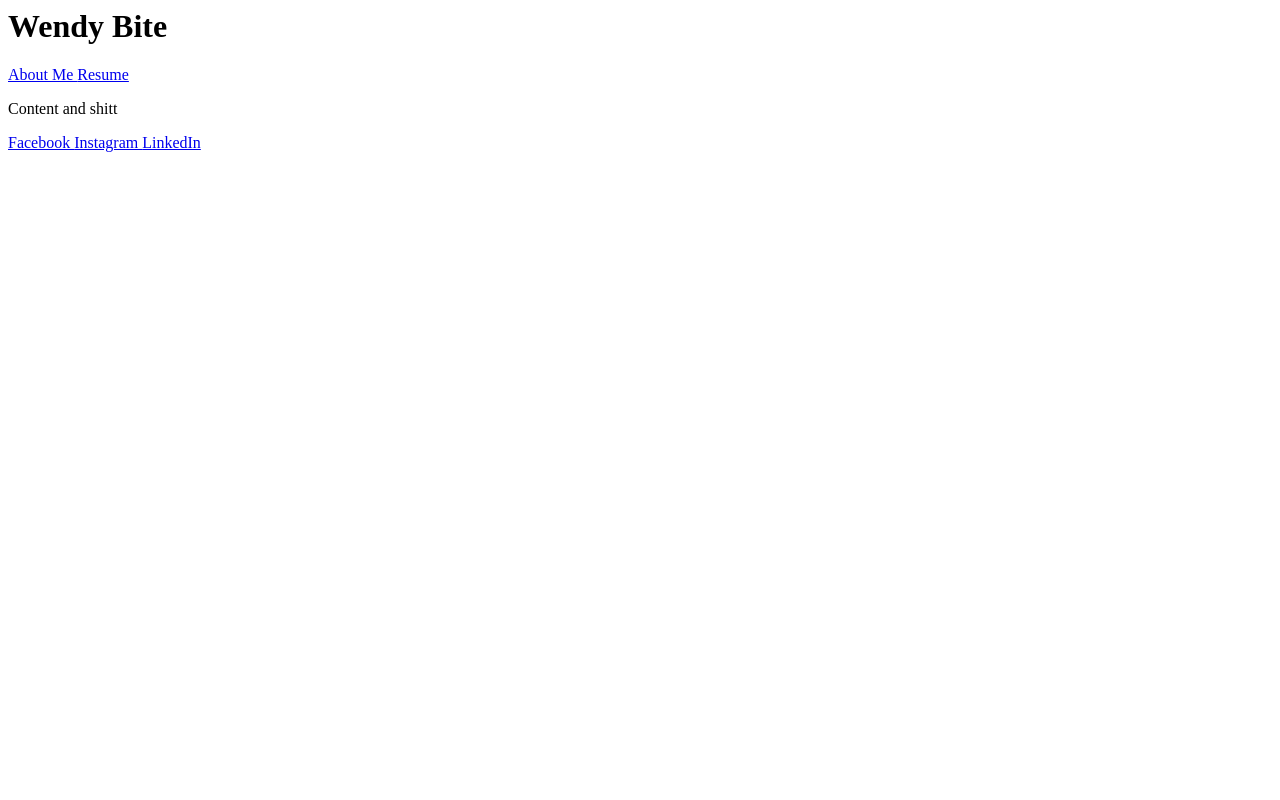
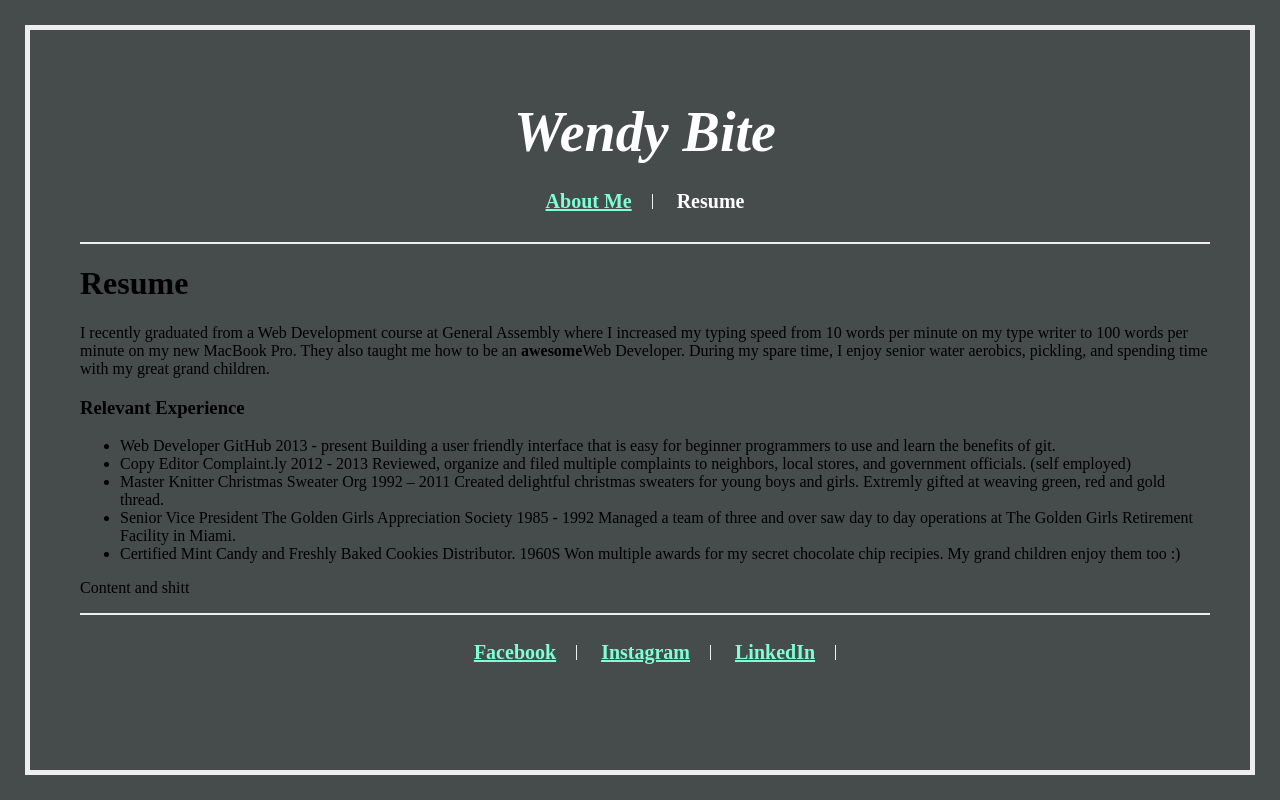
Before and after one commit to joyvaleriee/WendyBitSol--HW-2, a plain HTML site: page index.html in a window 1280 px wide. Drawn offline with Linux system fonts and the light colour scheme.

Commit message:
Updating gh-pages from master branch via GitBot

```diff
--- a/index.html
+++ b/index.html
@@ -7,7 +7,7 @@
 </head>
 <body>
     <header class="content--bookend">
-        <h1 class="content--bookend_title">
+        <h1 class="content--bookend__title">
         Wendy Bite
         </h1>
 
@@ -22,7 +22,39 @@
         </nav>
     </header>
 
-<p>
+<summary class="">
+
+<h1 class="content--__title"> Resume </h1>
+
+<p class="content--">
+I recently graduated from a Web Development course at General Assembly where I increased my typing speed from 10 words per minute on my type writer to 100 words per minute on my new MacBook Pro. They also taught me how to be an <strong>awesome</strong>Web Developer. During my spare time, I enjoy senior water aerobics, pickling, and spending time with my great grand children.
+</p>
+</summary>
+
+<main class="">
+    <h3 class="">Relevant Experience</h3>
+    <ul>
+        <li> Web Developer GitHub 2013 - present
+Building a user friendly interface that is easy for beginner programmers to use and learn the benefits of git.</li>
+
+    <li>Copy Editor Complaint.ly 2012 - 2013
+Reviewed, organize and filed multiple complaints to neighbors, local stores, and government officials. (self employed)</li>
+
+<li>Master Knitter Christmas Sweater Org 1992 – 2011
+Created delightful christmas sweaters for young boys and girls. Extremly gifted at weaving green, red and gold thread.</li>
+
+<li>Senior Vice President The Golden Girls Appreciation Society 1985 - 1992
+Managed a team of three and over saw day to day operations at The Golden Girls Retirement Facility in Miami.</li>
+
+<li>Certified Mint Candy and Freshly Baked Cookies Distributor. 1960S
+Won multiple awards for my secret chocolate chip recipies. My grand children enjoy them too :)</li>
+
+
+    </ul>
+
+</main>
+
+
  Content and shitt
 </p>
 
--- a/styles/main.css
+++ b/styles/main.css
@@ -0,0 +1,60 @@
+
+
+/* styles for the overall body */
+body {
+	border: 5px solid #eee;
+	background-color: rgb(70, 76, 76 );
+	margin: 25px;
+	padding: 50px 40px 50px 50px
+}
+
+/* styles for the .nav block */
+
+.nav {
+	padding:30px 0;
+	border-bottom: 2px solid #eee;
+	text-align: center;
+
+}
+
+.nav--bottomborder {
+	border-bottom: none;
+	border-top: 2px solid #eee;
+
+}
+
+.nav__link {
+	font-size: 20px;
+	font-weight: 600;
+	color:rgb(127,255,212);
+	padding: 0 20px;
+	border-right: 1px solid #eee;
+	display: inline-block;
+	line-height: 15px;
+
+}
+
+.nav__link--last {
+	border-right: none;
+}
+
+.nav__link--active {
+	color:white;
+	text-decoration: none;
+	font-weight: 800;
+	pointer-events:none;
+}
+
+/* styles for .content-bookend */
+
+.content--bookend {
+	padding-top: 20px;
+}
+
+.content--bookend__title {
+	color: white;
+	font-size: 56px;
+	font-style: italic;
+	text-align: center;
+	margin: 0;
+}
```
